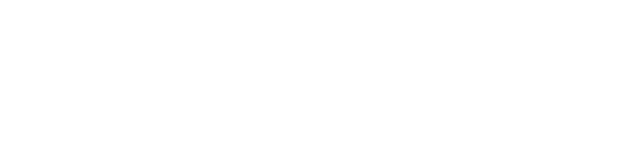
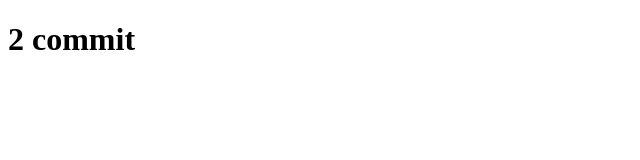
Before and after one commit to Orlandojr-7/1_RecetasCocina, a plain HTML site: page index.html in a window 1280 px wide. Shown: the whole page, without its empty margins (0-640 px from the left). Drawn offline with Linux system fonts and the light colour scheme.

Commit message:
2 commit

```diff
--- a/index.html
+++ b/index.html
@@ -6,6 +6,6 @@
     <title>Document</title>
 </head>
 <body>
-
+    <h1>2 commit</h1>
 </body>
 </html>
```
